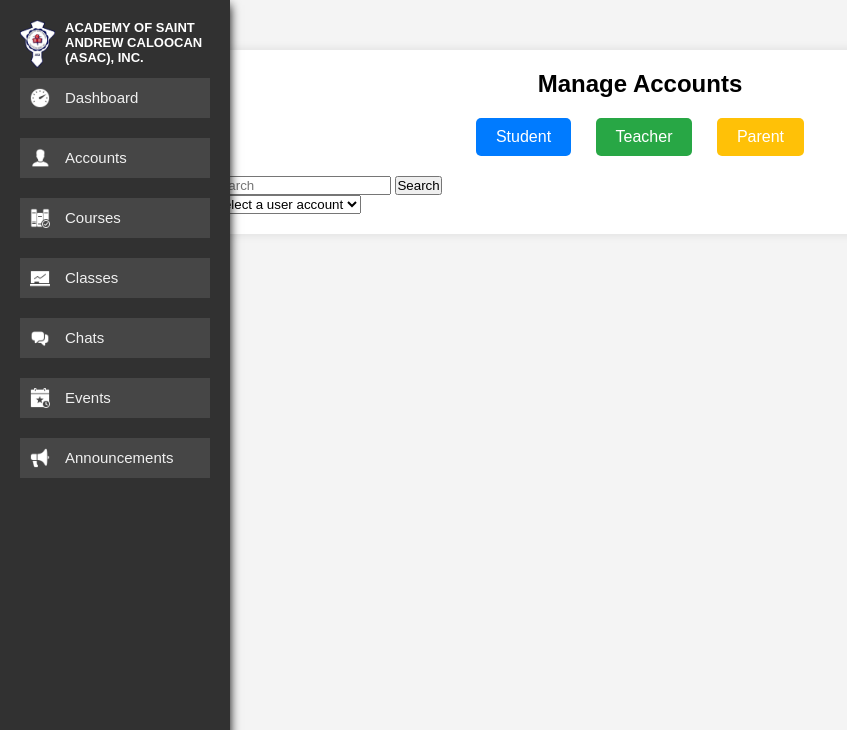
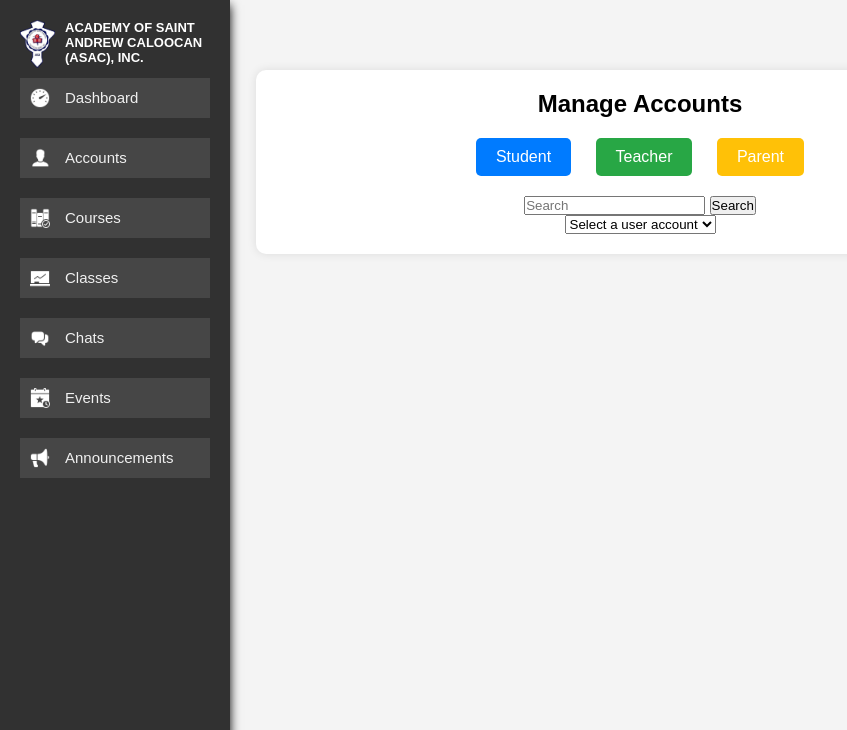
Before and after one commit to xi-xa/Learning-Management-System, a PHP site: page /Learning-Management-System/Admin/manage_account.php in a window 1280 px wide. Shown: the part 70-800 px from the top of the page, without its empty margins (0-847 px from the left). Run offline with PHP 8.4, Linux system fonts and the light colour scheme.

Commit message:
Update manage_account.css

```diff
--- a/css_admin/manage_account.css
+++ b/css_admin/manage_account.css
@@ -8,11 +8,14 @@ body {
 .whitebox {
     background-color: white;
     padding: 20px;
-    margin: 50px auto;
-    width: 80%;
+    margin: 70px auto;
+    width: 60%;
     max-width: 900px;
     box-shadow: 0 0 10px rgba(0, 0, 0, 0.1);
+    text-align: center;
+    border-radius: 10px;
 }
+
 
 p {
     font-size: 24px;
```
